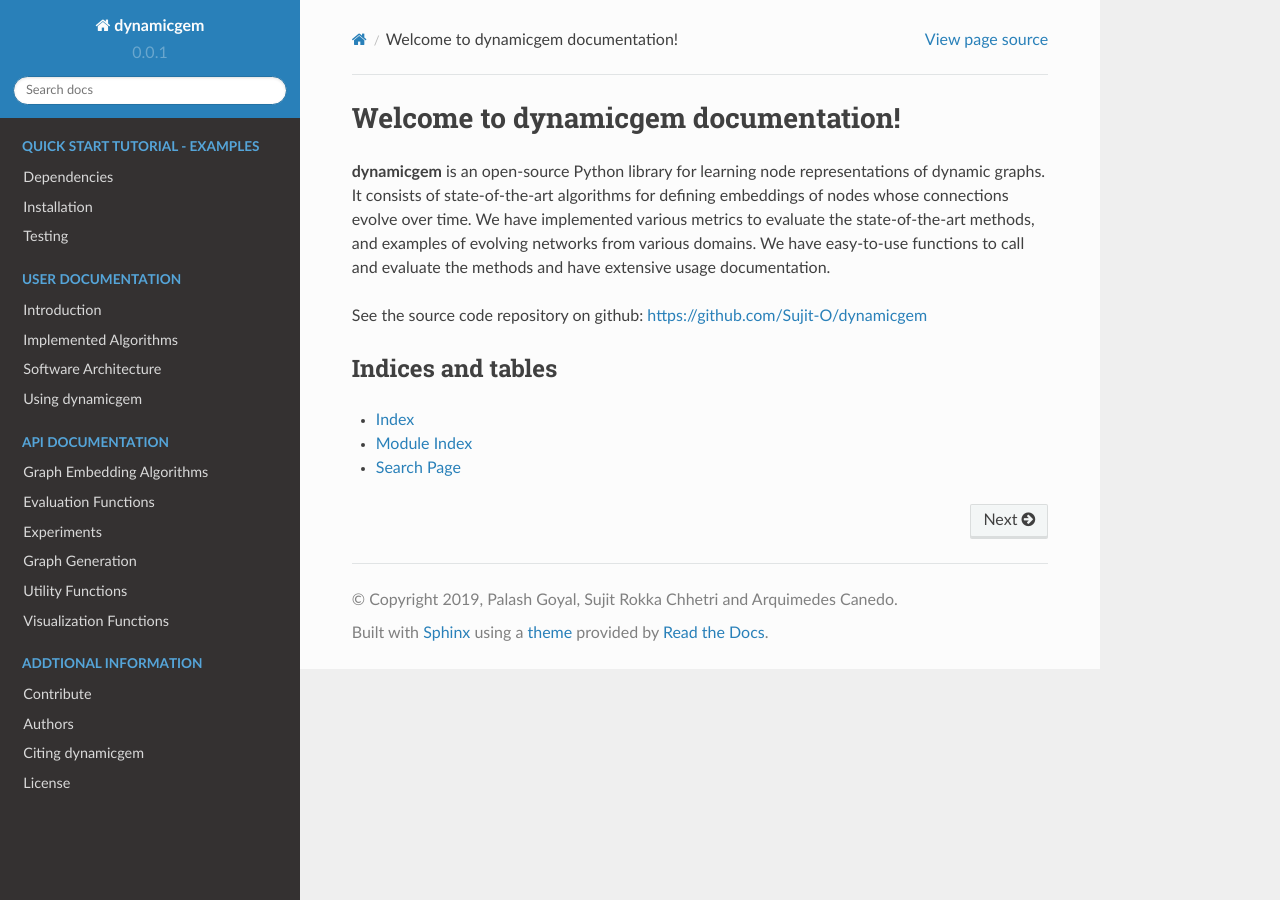
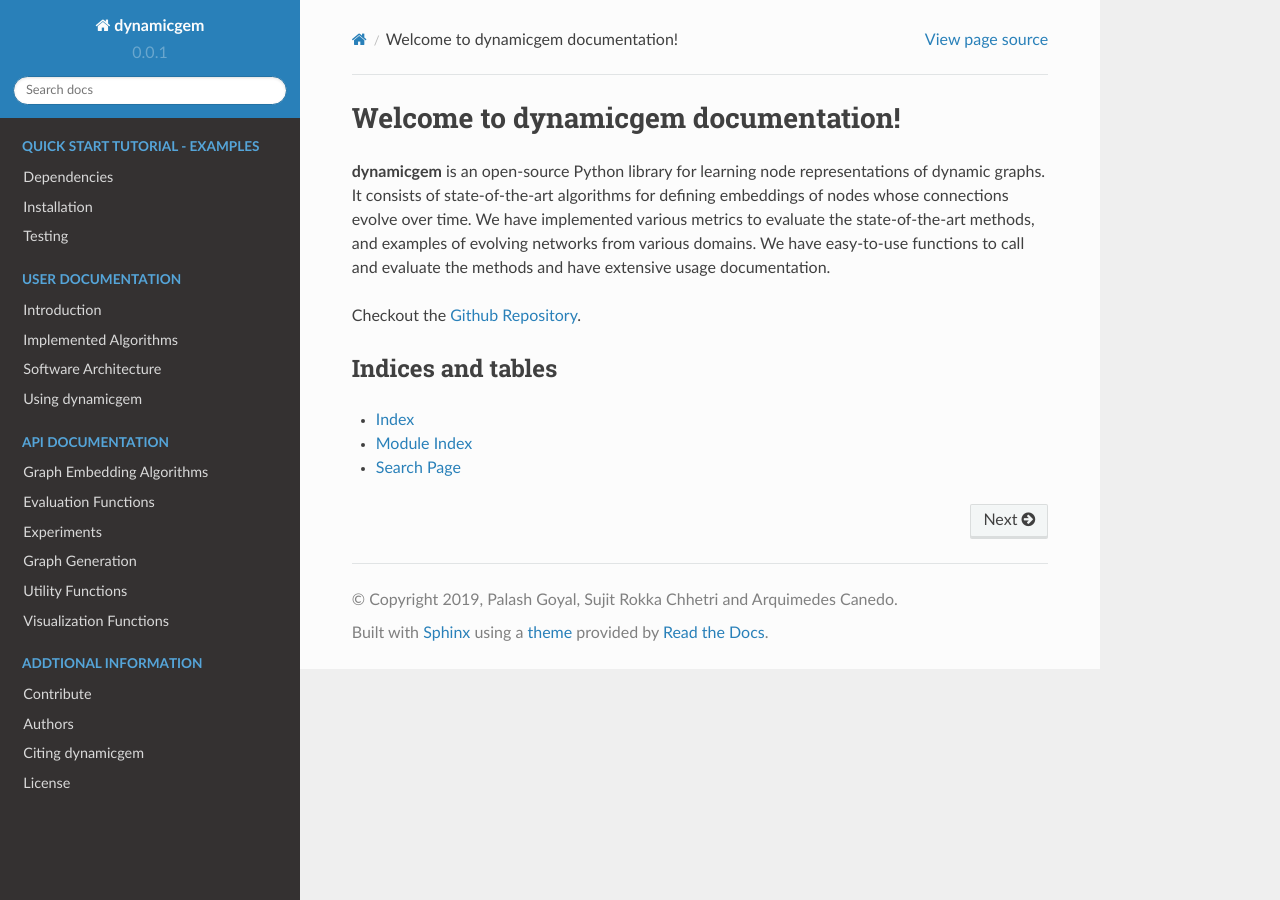
Before and after one commit to Sujit-O/dynamicgem, a Sphinx documentation site: the page built from docs/source/index.rst, in a window 1280 px wide. Built offline with Sphinx 7.4.7 and the Read the Docs theme 2.0.0, drawn with Linux system fonts in a browser that asks for light colours; formulas are drawn with MathJax 3; pages that are not in the unit, such as notebooks, are missing from menus.

```diff
--- a/docs/source/index.rst
+++ b/docs/source/index.rst
@@ -4,7 +4,7 @@ Welcome to dynamicgem documentation!
 
 **dynamicgem** is an open-source Python library for learning node representations of dynamic graphs. It consists of state-of-the-art algorithms for defining embeddings of nodes whose connections evolve over time. We have implemented various metrics to evaluate the state-of-the-art methods, and examples of evolving networks from various domains. We have easy-to-use functions to call and evaluate the methods and have extensive usage documentation.
 
-See the source code repository on github: https://github.com/Sujit-O/dynamicgem
+Checkout the  `Github Repository`_.
 
 .. toctree::
    :maxdepth: 2
```
Also changed, not shown: other parts of docs/source/index.rst (+3 -0 lines), README.md (+9 -2 lines).
